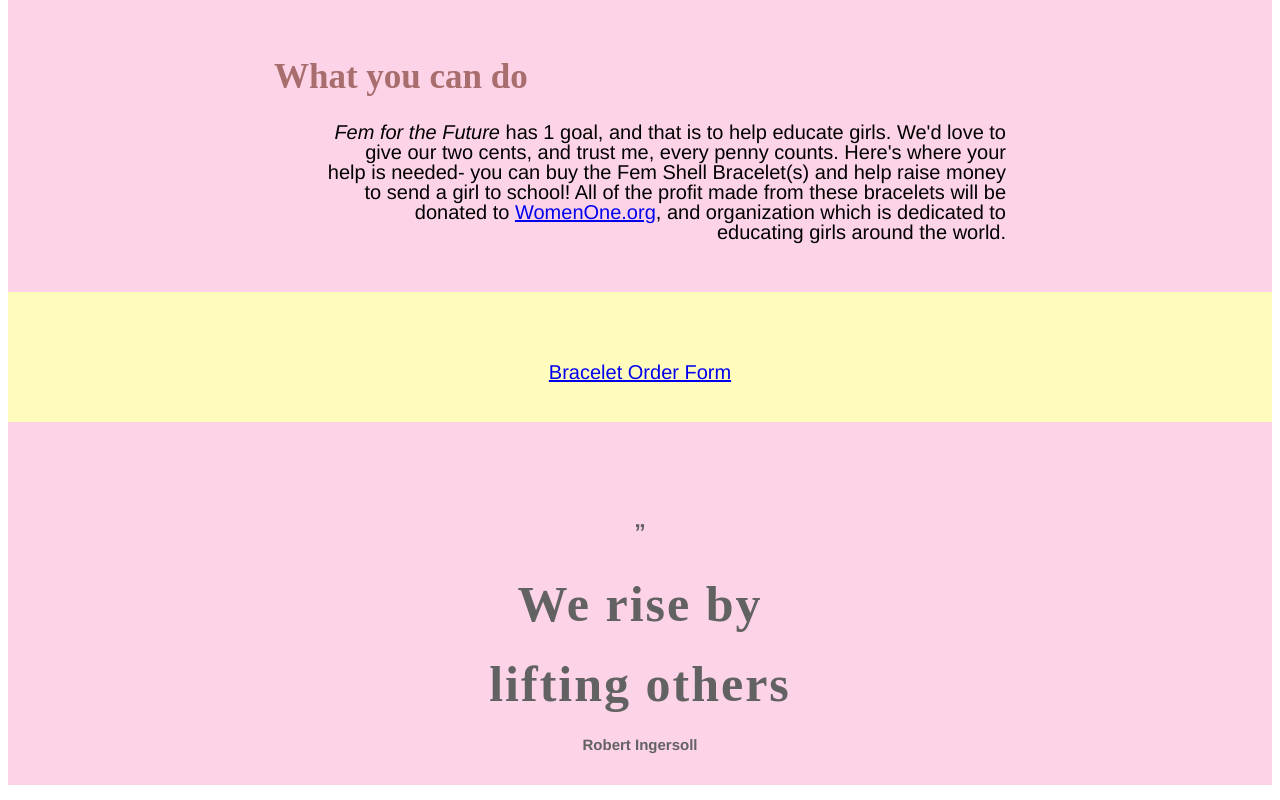
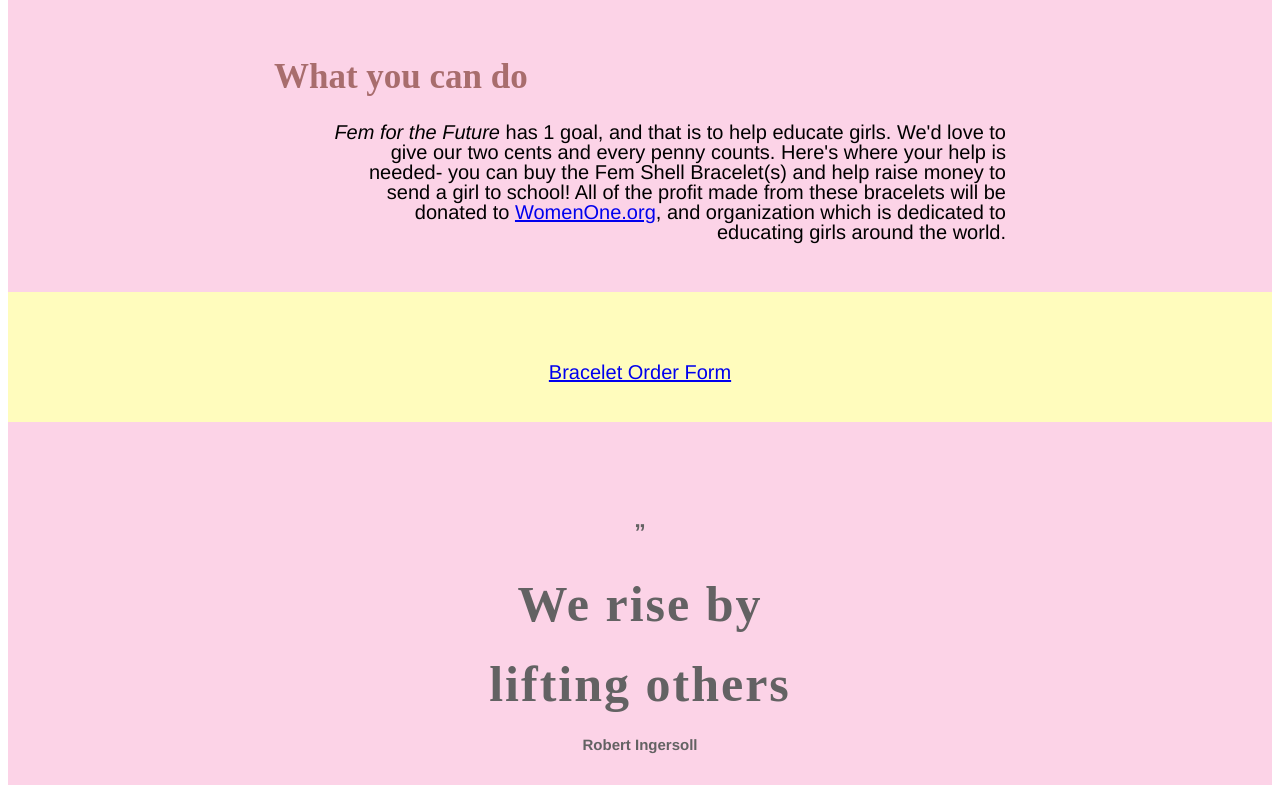
Before and after one commit to eshnag/femforthefuture.github.io, a plain HTML site: page takeaction.html in a window 1280 px wide. Shown: the part 958-1758 px from the top of the page. Drawn offline with Linux system fonts and the light colour scheme.

Commit message:
Update takeaction.html

```diff
--- a/takeaction.html
+++ b/takeaction.html
@@ -172,7 +172,7 @@
         </div>
 
         <div class="action">
-          <p id="main-par"><em>Fem for the Future</em> has 1 goal, and that is to help educate girls. We'd love to give our two cents, and trust me, every penny counts. Here's where your help is needed- you can buy the Fem Shell Bracelet(s) and help raise money to send a girl to school! All of the profit made from these bracelets will be donated to <a href="https://www.womenone.org/" target="_blank">WomenOne.org</a>, and organization which is dedicated to educating girls around the world.</p>
+          <p id="main-par"><em>Fem for the Future</em> has 1 goal, and that is to help educate girls. We'd love to give our two cents and every penny counts. Here's where your help is needed- you can buy the Fem Shell Bracelet(s) and help raise money to send a girl to school! All of the profit made from these bracelets will be donated to <a href="https://www.womenone.org/" target="_blank">WomenOne.org</a>, and organization which is dedicated to educating girls around the world.</p>
         </div>
 
           <div id="order">
```
